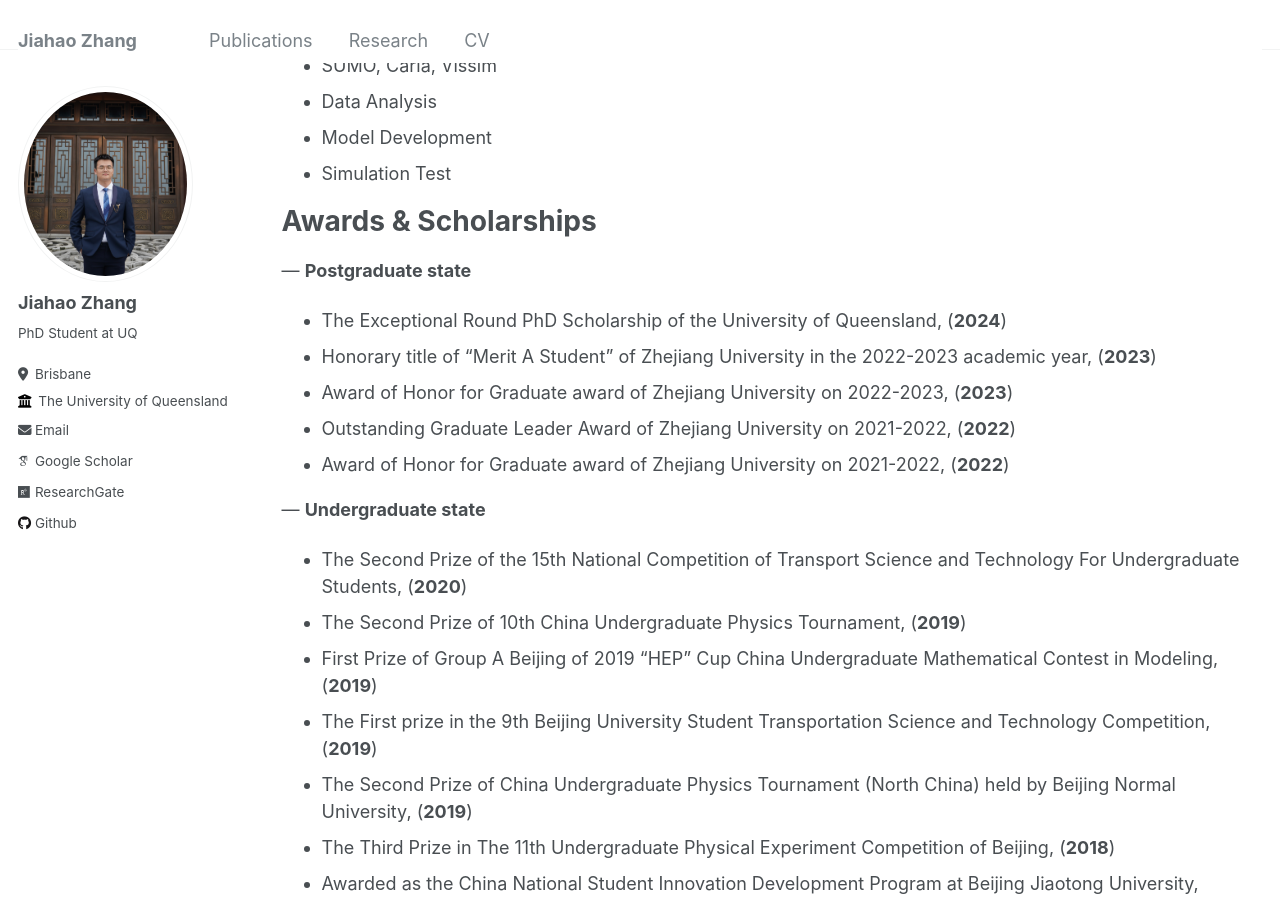
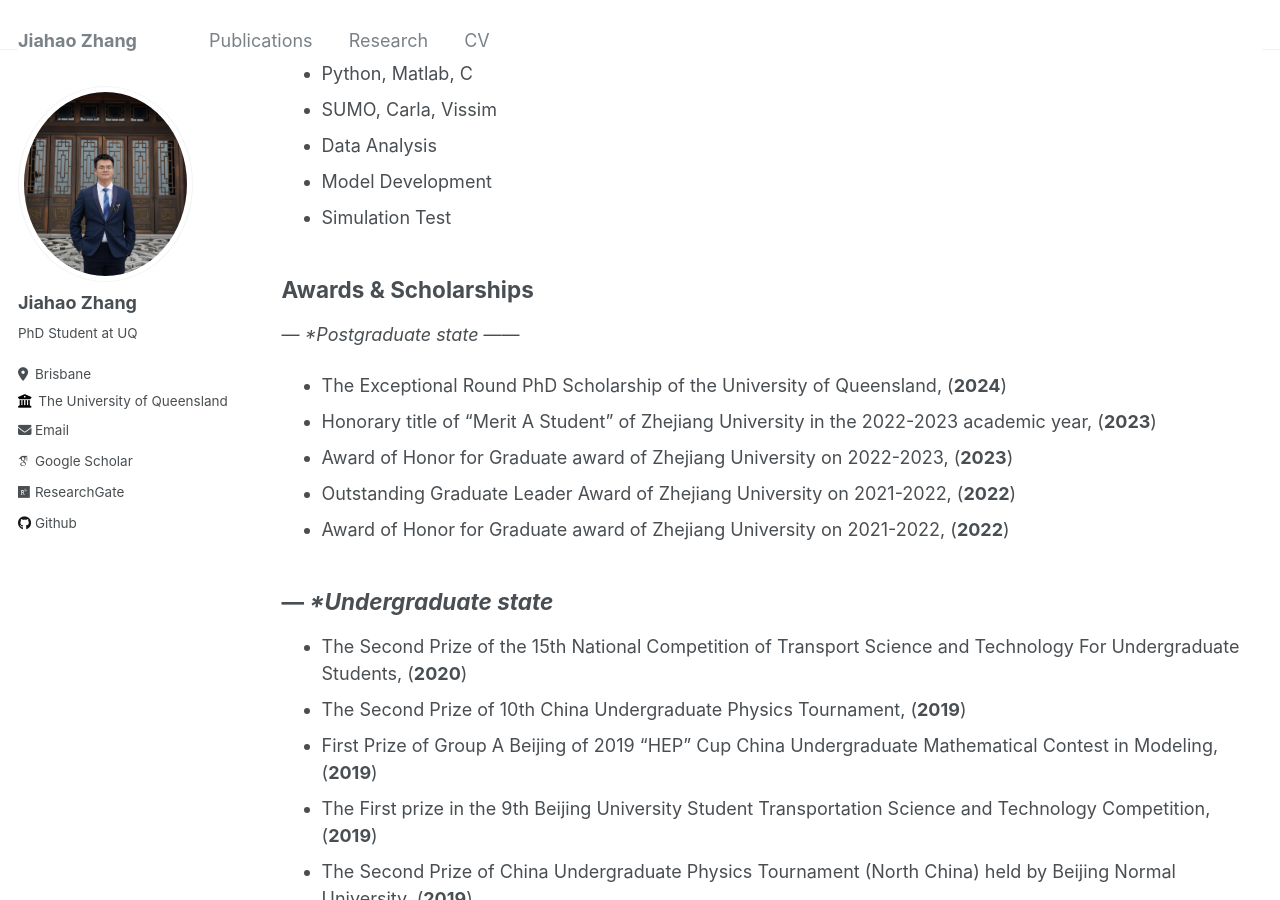
Before and after one commit to zhangjiahao2024/zhangjiahao2024.github.io, a Jekyll site: the page built from _pages/cv.md, in a window 1280 px wide and 900 px high, scrolled down 333 px. Built offline with Jekyll 4.4.1, drawn with Linux system fonts in a browser that asks for light colours; some web fonts are replaced.

Commit message:
Update cv.md

```diff
--- a/_pages/cv.md
+++ b/_pages/cv.md
@@ -11,13 +11,13 @@ redirect_from:
 
 
 Education
-======
+------
 * Ph.D in University of Queensland, （Oct. 2024 - May. 2028）
 * M.S. in Zhejiang University, （Sep. 2021 - Jun. 2024）
 * B.S. in Beijing Jiaotong University, （Sep. 2017 - Jun. 2021）
 
 Skills
-======
+------
 * Python, Matlab, C
 * SUMO, Carla, Vissim
 * Data Analysis
@@ -25,15 +25,17 @@ Skills
 * Simulation Test
 
 Awards & Scholarships
-======
---- **Postgraduate state**
+------
+--- **Postgraduate state*
+------
 * The Exceptional Round PhD Scholarship of the University of Queensland, (**2024**)
 * Honorary title of “Merit A Student” of Zhejiang University in the 2022-2023 academic year, (**2023**)
 * Award of Honor for Graduate award of Zhejiang University on 2022-2023, (**2023**)
 * Outstanding Graduate Leader Award of Zhejiang University on 2021-2022, (**2022**)
 * Award of Honor for Graduate award of Zhejiang University on 2021-2022, (**2022**)
 
---- **Undergraduate state**
+--- **Undergraduate state*
+------
 * The Second Prize of the 15th National Competition of Transport Science and Technology For Undergraduate Students, (**2020**)
 * The Second Prize of 10th China Undergraduate Physics Tournament, (**2019**)
 * First Prize of Group A Beijing of 2019 "HEP" Cup China Undergraduate Mathematical Contest in Modeling, (**2019**)
```
